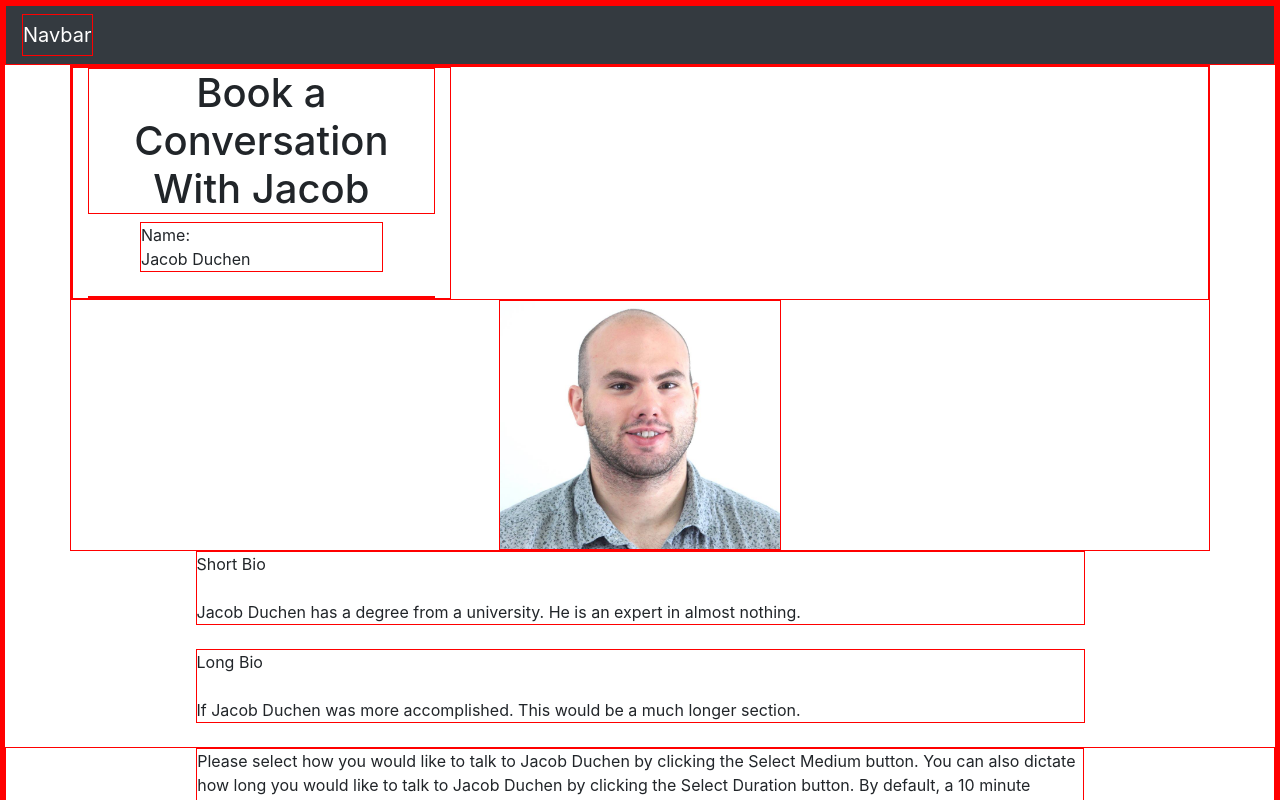
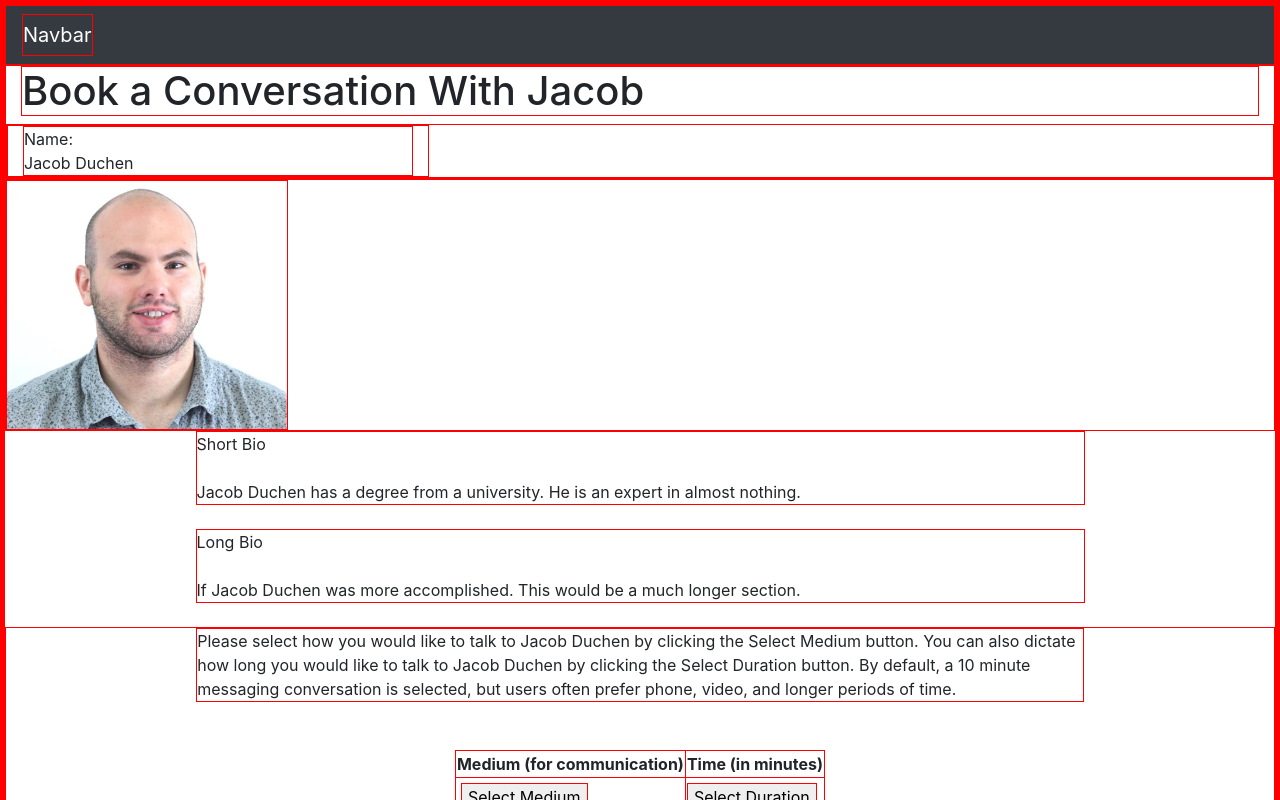
Before and after one commit to sanpak/newDigitalProject, a React (Create React App) app in the folder client-app/frontend-app/: page / in a window 1280 px wide. Shown: the top 800 px of the page. Built offline with nearby package versions, Linux system fonts and the light colour scheme.

Commit message:
align text left

```diff
--- a/client-app/frontend-app/src/components/Home.js
+++ b/client-app/frontend-app/src/components/Home.js
@@ -159,25 +159,24 @@ function Home() {
           Navbar
         </a>
       </nav>
-      <div class="container">
+      <div class="container-fluid text-left">
+        <h1>Book a Conversation With Jacob</h1>
         <div class="row">
           <div class="col-sm-4">
-            <h1>Book a Conversation With Jacob</h1>
-            <div className="bigParagraph">
+
+              <div>
                 Name:
-             <br />
-               {username}
-            </div>
-              <br />
-
-            <div>
-
+                <br />
+                {username}
+              </div>
           </div>
         </div>
       </div>
 
 
 
+
+      <div>
         <img
           className="pictureSection"
           src={process.env.PUBLIC_URL + "/assets/profile.jpg"}
--- a/client-app/frontend-app/src/styles/Home.css
+++ b/client-app/frontend-app/src/styles/Home.css
@@ -1,9 +1,12 @@
 
 
 .Home{
-  text-align: center;
+  text-align: left;
 }
 
+.text-left {
+  text-align: left;
+}
 
 .pictureSection{
   height: 250px;
```
